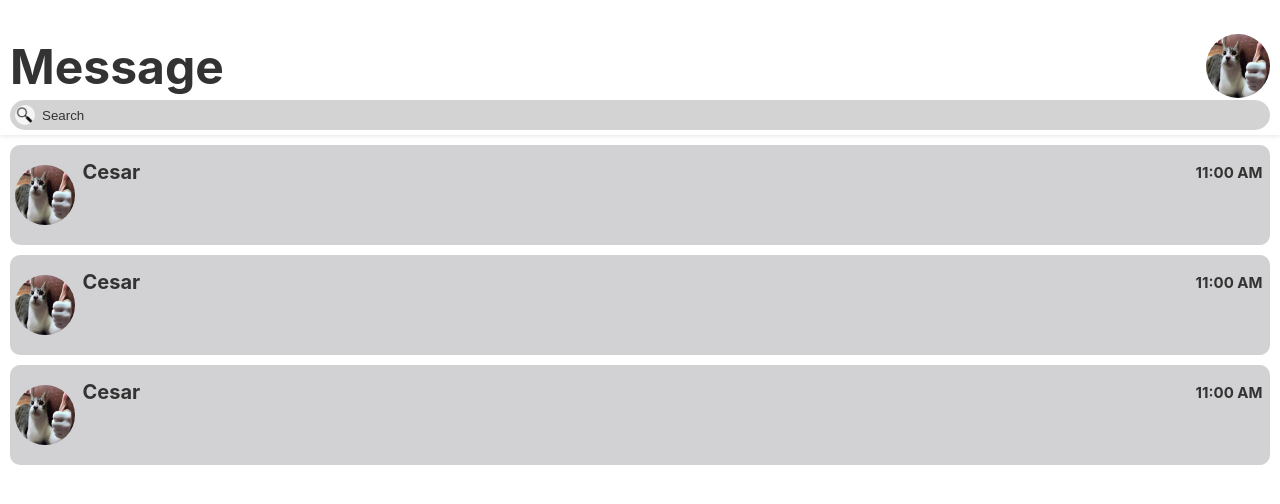
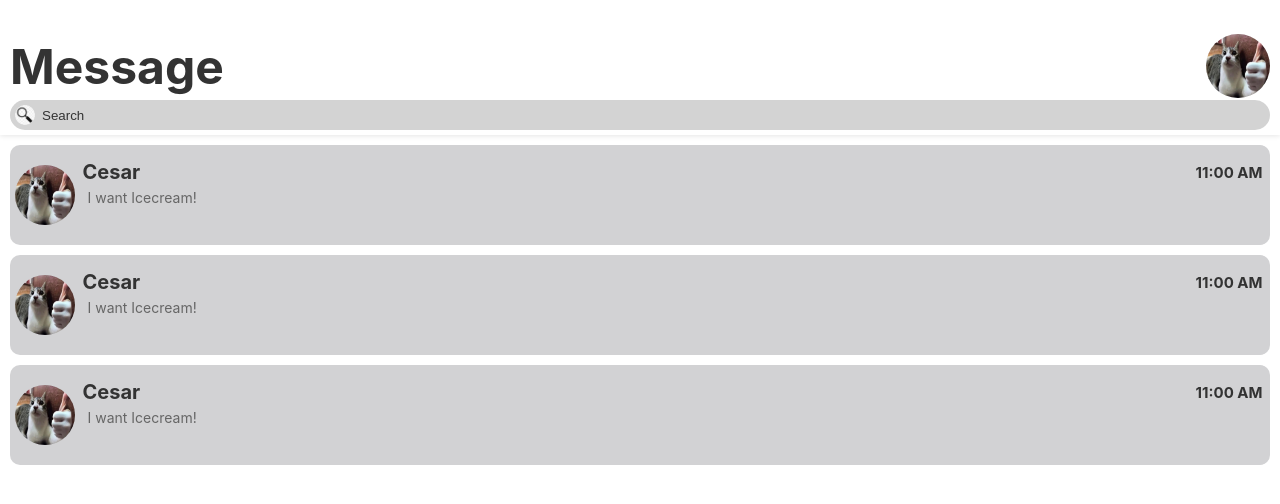
Before and after one commit to ShoeShime/test-chat_app, a React (Create React App) app: page / in a window 1280 px wide. Shown: the top 504 px of the page. Built offline with nearby package versions, Linux system fonts and the light colour scheme.

Commit message:
Added the test, need "seen" notification

```diff
--- a/src/features/chatdisplay/components/Conversation.tsx
+++ b/src/features/chatdisplay/components/Conversation.tsx
@@ -57,8 +57,6 @@ const Container_1 = styled.div`
 	display: flex;
 	justify-content: space-between;
 
-	align-items: center;
-
 	margin-top: 15px;
 
 `;
@@ -83,7 +81,16 @@ const Timestamp = styled.p`
 	font-size: 15px;
 	font-weight: bold;
 
-	margin: 0px;
+	margin: 3px 0px 0px 0px;
+
+`;
+
+const Container_2 = styled.div`
+
+	display: flex;
+	justify-content: space-between;
+
+	margin: 0px 0px 0px 0px;
 
 `;
 
@@ -93,6 +100,7 @@ const TextMessage = styled.p`
 
 	font-size: 14px;
 
+	margin: 5px 0px 0px 5px;
 
 `;
 
@@ -127,6 +135,13 @@ const Conversation = () =>{
 						</Timestamp>
 					</Container_1>
 
+					<Container_2>
+						<TextMessage>
+							I want Icecream!
+						</TextMessage>
+
+
+					</Container_2>
 
 				</TextContainer>
 
```
